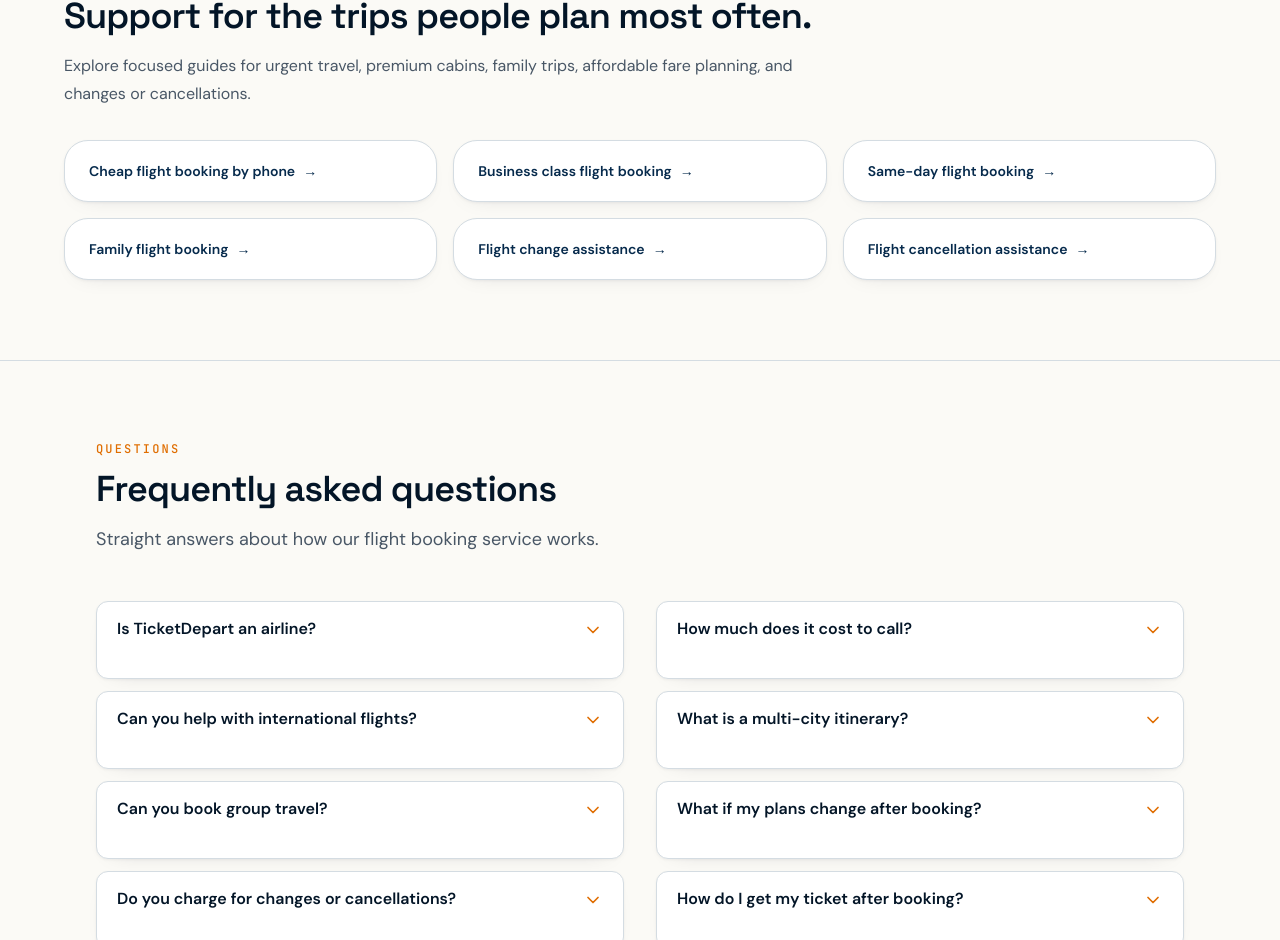
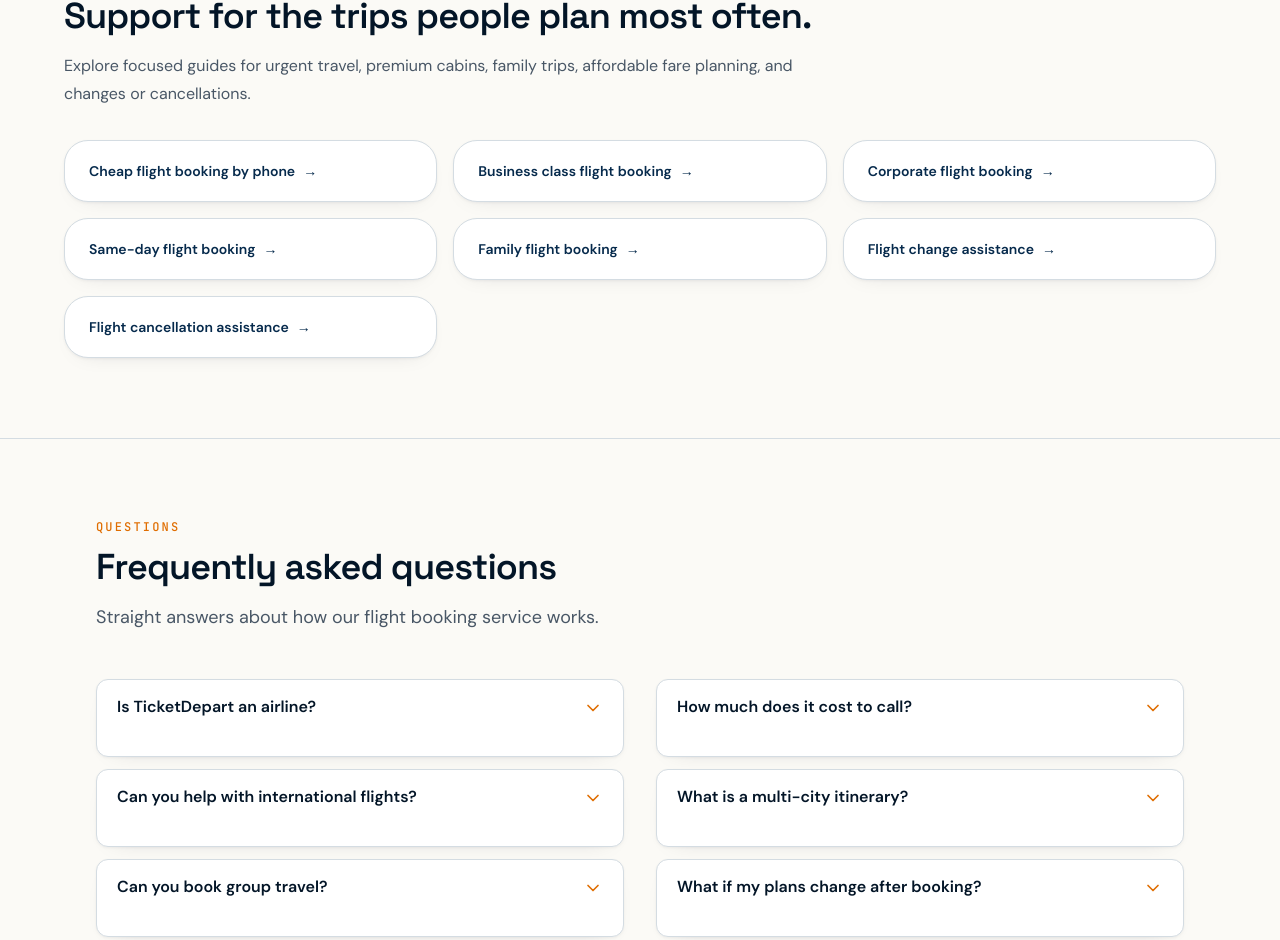
Before and after one commit to gauravpabbun1989-spec/td-2-2026, a React (Vite) app in the folder src/frontend/: page / in a window 1280 px wide. Shown: the part 7228-8168 px from the top of the page. Built offline with nearby package versions, Linux system fonts and the light colour scheme; what @caffeineai/core-infrastructure would draw is missing.

Commit message:
SEO: strengthen corporate flight internal linking

```diff
--- a/src/frontend/src/pages/HomePage.tsx
+++ b/src/frontend/src/pages/HomePage.tsx
@@ -156,7 +156,7 @@ export function HomePage() {
       </section>
 
       <section className="border-b border-border bg-background px-5 py-14 sm:px-8 sm:py-20" aria-labelledby="popular-booking-help-heading">
-        <div className="mx-auto max-w-6xl"><p className="label-board text-accent">Popular booking help</p><h2 id="popular-booking-help-heading" className="mt-3 max-w-3xl text-balance text-3xl font-semibold sm:text-4xl">Support for the trips people plan most often.</h2><p className="mt-4 max-w-3xl text-base leading-7 text-muted-foreground">Explore focused guides for urgent travel, premium cabins, family trips, affordable fare planning, and changes or cancellations.</p><div className="mt-8 grid gap-4 sm:grid-cols-2 lg:grid-cols-3">{[["Cheap flight booking by phone","/cheap-flight-booking-by-phone"],["Business class flight booking","/business-class-flight-booking"],["Same-day flight booking","/same-day-flight-booking"],["Family flight booking","/family-flight-booking"],["Flight change assistance","/flight-change-assistance"],["Flight cancellation assistance","/flight-cancellation-assistance"]].map(([label,to])=><Link key={to} to={to} className="group rounded-[1.5rem] border border-border bg-card px-6 py-5 text-sm font-semibold text-primary shadow-subtle transition-smooth hover:-translate-y-1 hover:shadow-elevated">{label}<span className="ml-2 transition-transform group-hover:translate-x-1">→</span></Link>)}</div></div>
+        <div className="mx-auto max-w-6xl"><p className="label-board text-accent">Popular booking help</p><h2 id="popular-booking-help-heading" className="mt-3 max-w-3xl text-balance text-3xl font-semibold sm:text-4xl">Support for the trips people plan most often.</h2><p className="mt-4 max-w-3xl text-base leading-7 text-muted-foreground">Explore focused guides for urgent travel, premium cabins, family trips, affordable fare planning, and changes or cancellations.</p><div className="mt-8 grid gap-4 sm:grid-cols-2 lg:grid-cols-3">{[["Cheap flight booking by phone","/cheap-flight-booking-by-phone"],["Business class flight booking","/business-class-flight-booking"],["Corporate flight booking","/corporate-flight-booking"],["Same-day flight booking","/same-day-flight-booking"],["Family flight booking","/family-flight-booking"],["Flight change assistance","/flight-change-assistance"],["Flight cancellation assistance","/flight-cancellation-assistance"]].map(([label,to])=><Link key={to} to={to} className="group rounded-[1.5rem] border border-border bg-card px-6 py-5 text-sm font-semibold text-primary shadow-subtle transition-smooth hover:-translate-y-1 hover:shadow-elevated">{label}<span className="ml-2 transition-transform group-hover:translate-x-1">→</span></Link>)}</div></div>
       </section>
 
       <Suspense fallback={<div className="min-h-24" aria-hidden="true" />}><HomeFaq /><DisclosureBlock /><ContactInfoBlock /></Suspense>
```
